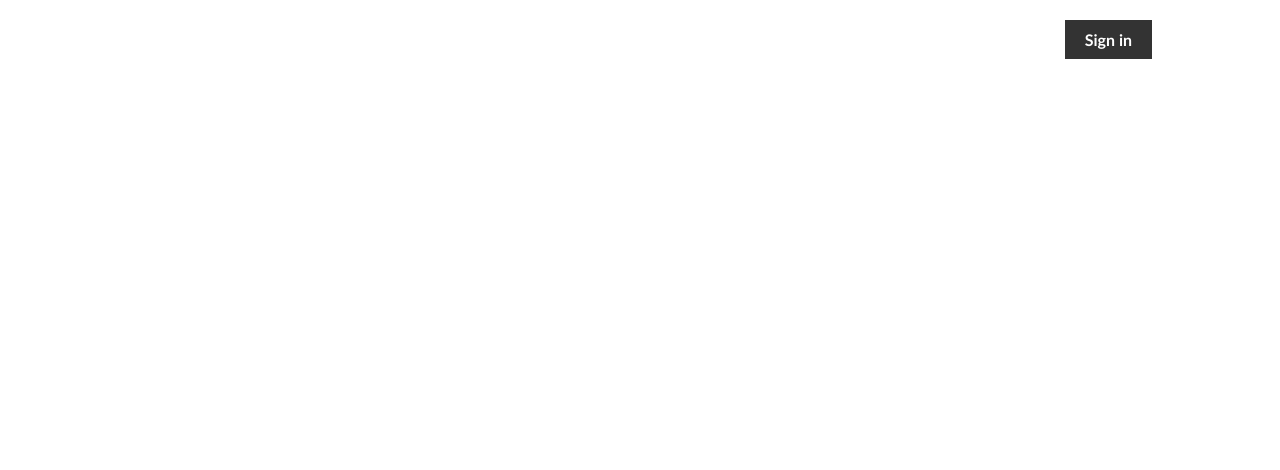
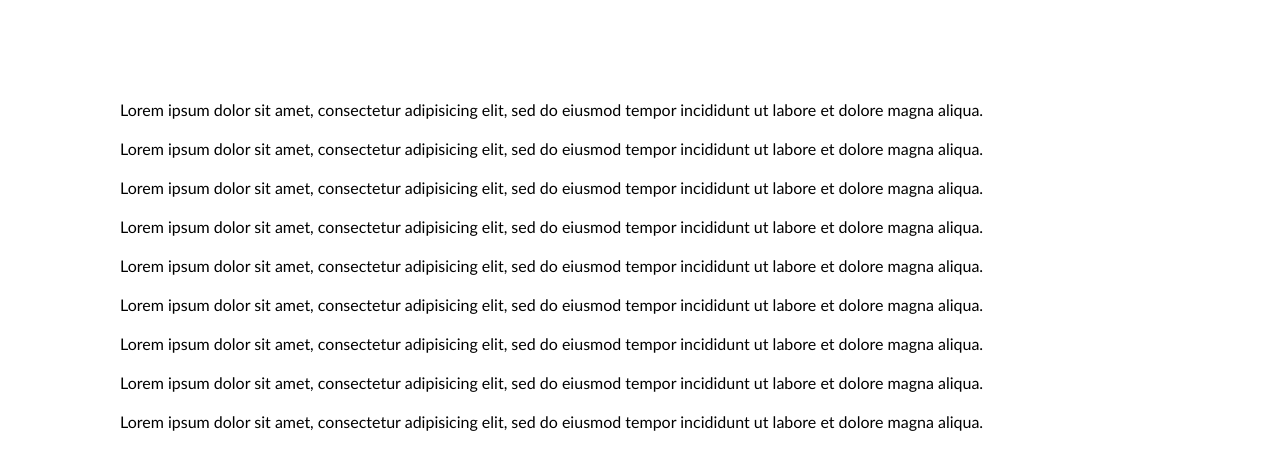
Before and after one commit to psanowar/web, a plain HTML site: page index.html in a window 1280 px wide. Drawn offline with Linux system fonts and the light colour scheme.

Commit message:
basic code

```diff
--- a/assets/css/style.css
+++ b/assets/css/style.css
@@ -7,32 +7,18 @@
 }
 
 
-.box{
-	width: 80%;
-	margin: auto;
-	text-align: right;
-	position: relative;
+
+
+
+
+body{
+
+margin: 100px;
+
 }
 
-.box a{
+p{
 
-	background-color: #333;
-	color: #fff;
-	font-weight: bold;
-	padding: 10px 20px;
-	text-decoration: none;
-	display: inline-block;
-	margin-top: 20px;
+	margin: 20px;
+
 }
-
-.box .sign_in{
-	width: 500px;
-	height: 200px;
-	border: 1px solid #ccc;
-	padding: 20px;
-	box-shadow: 0px 0px 5px #ccc;
-	position: absolute;
-	top: 70px;
-	right: 0px;
-	display: none;
-}
--- a/index.html
+++ b/index.html
@@ -14,31 +14,61 @@
 </head>
 <body>
 
-	<div class="box">
-		<a href="#">Sign in</a>
+	<h1></h1>
+	<p id="sumi">Lorem ipsum dolor sit amet, consectetur adipisicing elit, sed do eiusmod
+	tempor incididunt ut labore et dolore magna aliqua.</p>
 
-		<div class="sign_in">
-			<h1>Sign in</h1>
-			<br>
-			<input type="text" name="name" placeholder="Username/Email"><br>
-			<input type="password" name="name" placeholder="Password"><br>
-			<button type="submit">Sign in</button>
-		</div>
-	</div>
+	<p id="nabila">Lorem ipsum dolor sit amet, consectetur adipisicing elit, sed do eiusmod
+	tempor incididunt ut labore et dolore magna aliqua.</p>
 
+	<p id="shohag">Lorem ipsum dolor sit amet, consectetur adipisicing elit, sed do eiusmod
+	tempor incididunt ut labore et dolore magna aliqua.</p>
 
+	<p id="mim">Lorem ipsum dolor sit amet, consectetur adipisicing elit, sed do eiusmod
+	tempor incididunt ut labore et dolore magna aliqua.</p>
 
+	<p id="zahid">Lorem ipsum dolor sit amet, consectetur adipisicing elit, sed do eiusmod
+	tempor incididunt ut labore et dolore magna aliqua.</p>
 
+	<p id="jubayer">Lorem ipsum dolor sit amet, consectetur adipisicing elit, sed do eiusmod
+	tempor incididunt ut labore et dolore magna aliqua.</p>
+
+	<p id="jim">Lorem ipsum dolor sit amet, consectetur adipisicing elit, sed do eiusmod
+	tempor incididunt ut labore et dolore magna aliqua.</p>
+
+	<p id="naim">Lorem ipsum dolor sit amet, consectetur adipisicing elit, sed do eiusmod
+	tempor incididunt ut labore et dolore magna aliqua.</p>
+
+	<p id="noyon">Lorem ipsum dolor sit amet, consectetur adipisicing elit, sed do eiusmod
+	tempor incididunt ut labore et dolore magna aliqua.</p>
 
 
 
 
 	<script src="assets/js/jquery-3.6.1.min.js"></script>
 
+
+
 	<script>
 
-		$('.box a').click(function(){
-			$('.box .sign_in').slideToggle();
+		$('p').click(function(){
+			let name =$(this).attr('id');
+			let vaiapu;
+			if(name == 'sumi' || name == 'nabila' ){
+				vaiapu = ' apu';
+			}else{
+				vaiapu = ' vai';
+			}
+
+
+			if(name == 'jubayer' || name == 'sumi' || name == 'naim'){
+				$('h1').html('<span style="color:red">How are you ' + name  +  vaiapu + ' </span>');
+				$(this).attr('dora','khaice');
+			}else{
+				$('h1').html('<span style="color:blue">apni k ' + name + vaiapu + '</span>');
+			}
+
+
 		});
 
 	</script>
```
